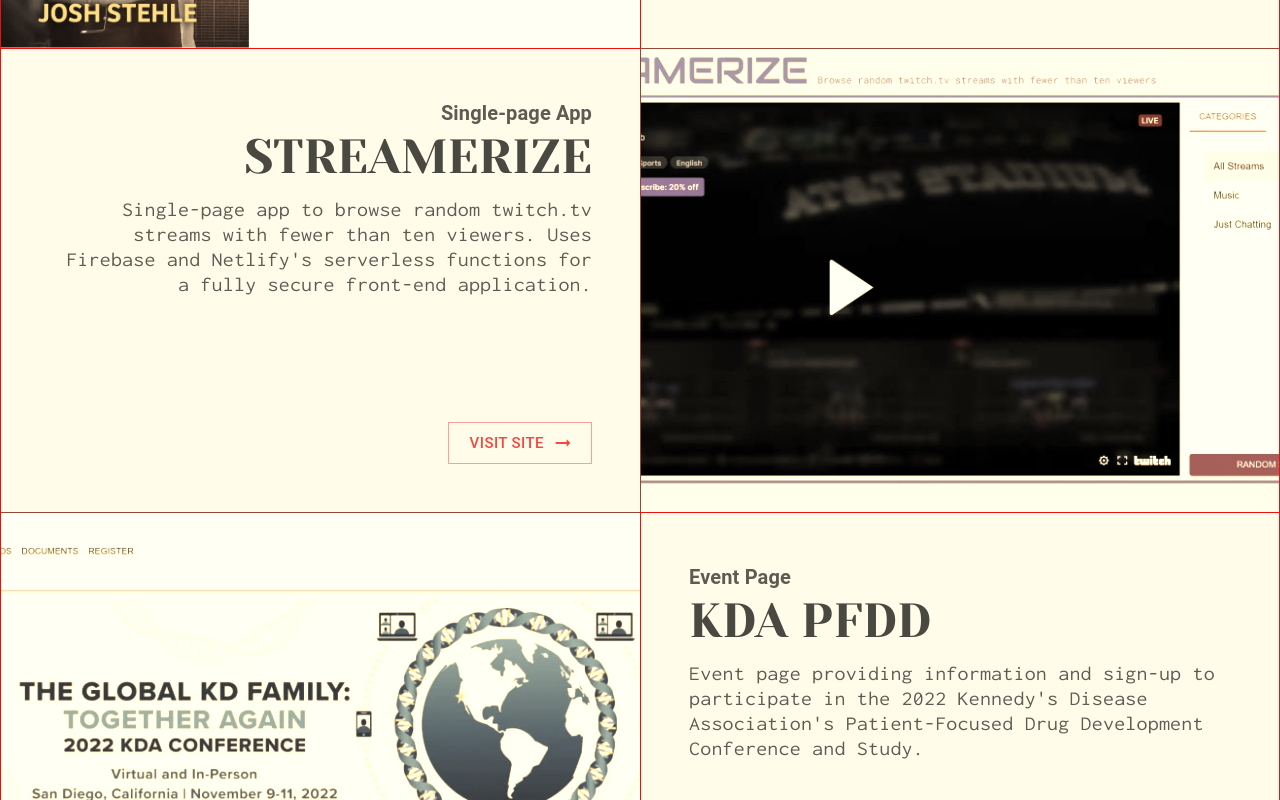
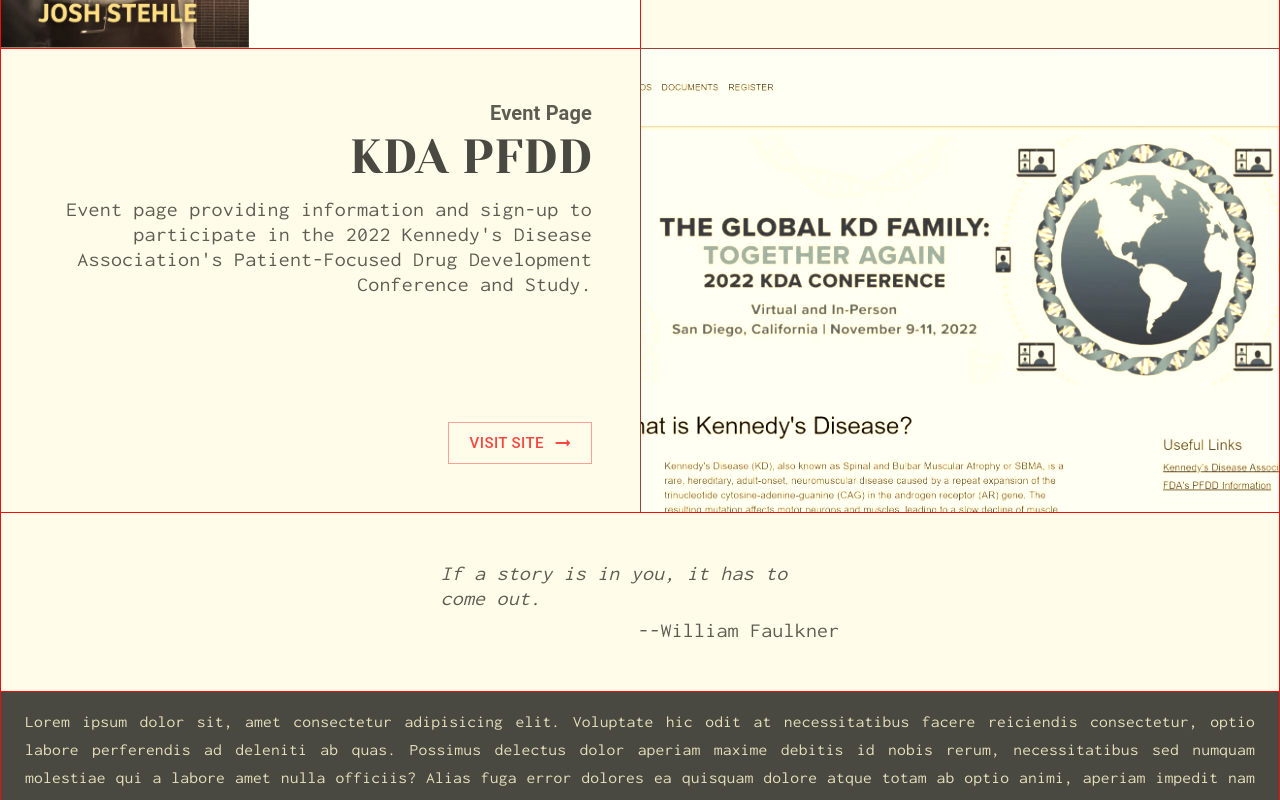
Before and after one commit to DaedalusFiction/fictionalweb, a React (Create React App) app: page /projects in a window 1280 px wide. Shown: the part 2240-3040 px from the top of the page. Built offline with nearby package versions, Linux system fonts and the light colour scheme.

Commit message:
removed streamerize

```diff
--- a/src/components/Portfolio.js
+++ b/src/components/Portfolio.js
@@ -28,11 +28,11 @@ const projects = [
         href: "https://sicktooth.com",
         image: sicktoothScreencap,
     },
-    {
-        name: "STREAMERIZE",
-        href: "https://streamerize.com",
-        image: streamerizeScreencap,
-    },
+    // {
+    //     name: "STREAMERIZE",
+    //     href: "https://streamerize.com",
+    //     image: streamerizeScreencap,
+    // },
     {
         name: "KDA PFDD",
         href: "https://kdapfdd.net",
--- a/src/routes/Projects.js
+++ b/src/routes/Projects.js
@@ -35,21 +35,21 @@ const projects = [
         image: joshScreencap,
         alt: "joshStehle website scrrenshot",
     },
-    {
-        name: "STREAMERIZE",
-        type: "Single-page App",
-        description:
-            "Single-page app to browse random twitch.tv streams with fewer than ten viewers. Uses Firebase and Netlify's serverless functions for a fully secure front-end application.",
-        technologies: [
-            "React",
-            "MUI",
-            "Netlify Serverless Functions",
-            "twitch.tv API",
-        ],
-        href: "https://streamerize.com",
-        image: streamerizeScreencap,
-        alt: "streamerize website scrrenshot",
-    },
+    // {
+    //     name: "STREAMERIZE",
+    //     type: "Single-page App",
+    //     description:
+    //         "Single-page app to browse random twitch.tv streams with fewer than ten viewers. Uses Firebase and Netlify's serverless functions for a fully secure front-end application.",
+    //     technologies: [
+    //         "React",
+    //         "MUI",
+    //         "Netlify Serverless Functions",
+    //         "twitch.tv API",
+    //     ],
+    //     href: "https://streamerize.com",
+    //     image: streamerizeScreencap,
+    //     alt: "streamerize website scrrenshot",
+    // },
     {
         name: "KDA PFDD",
         type: "Event Page",
```
